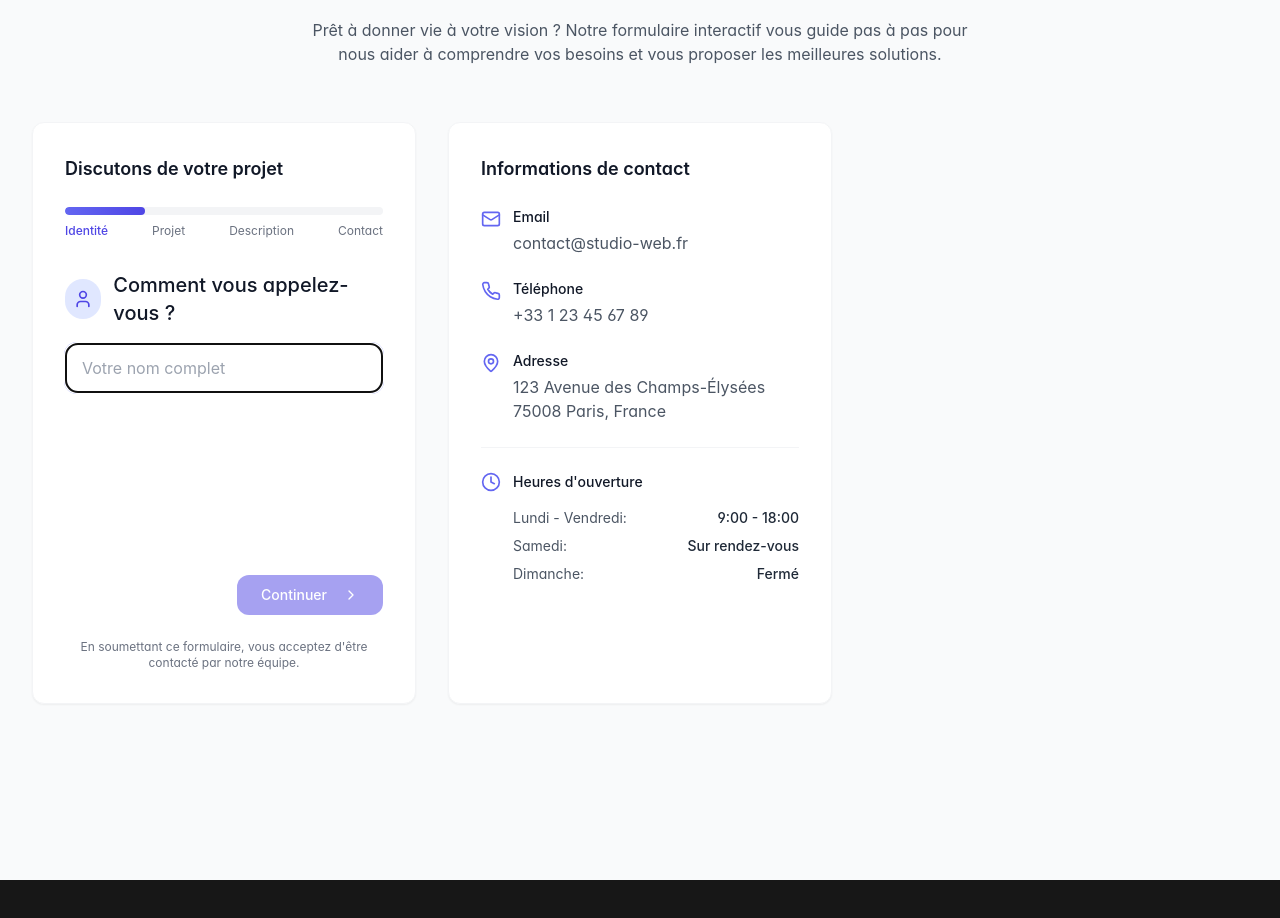
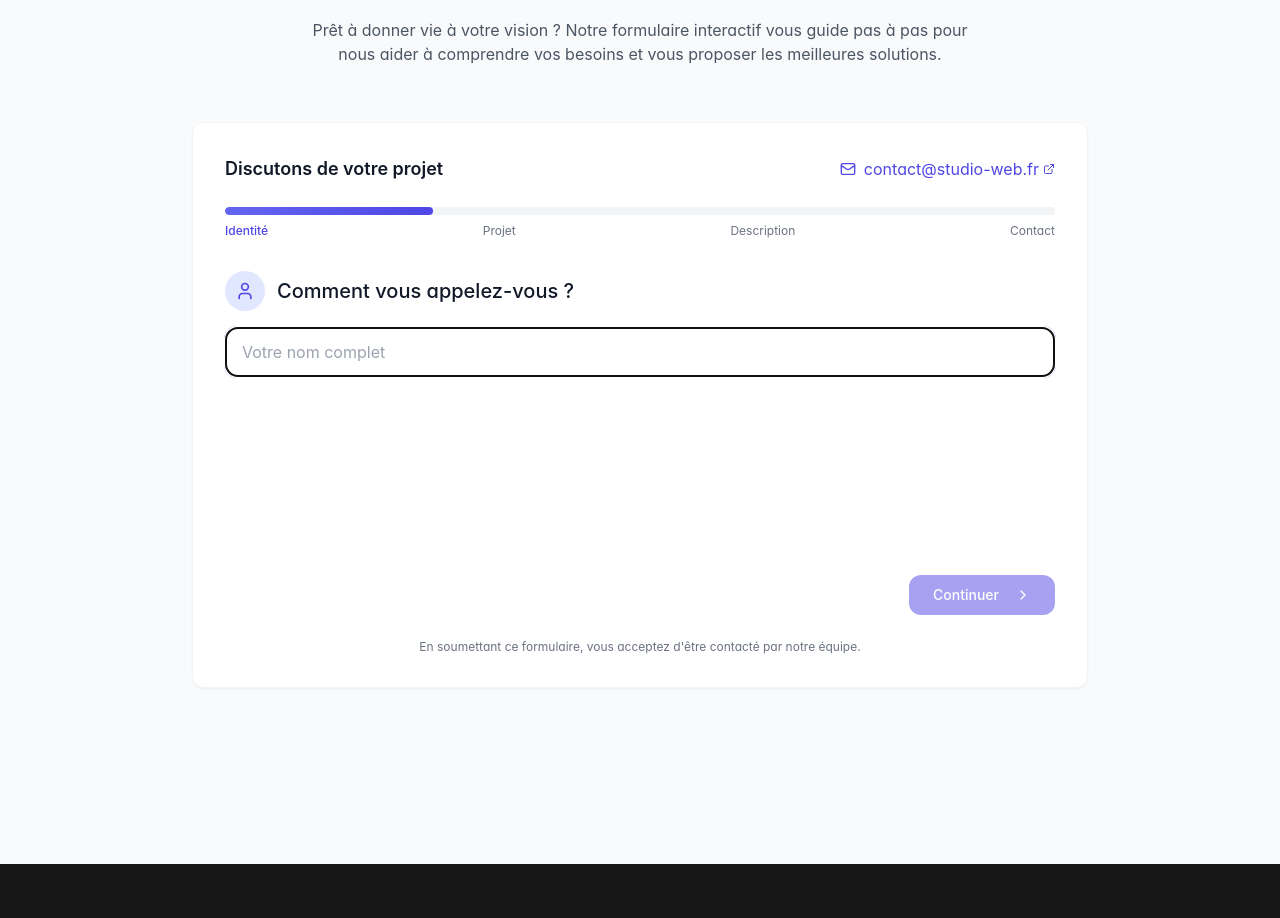
Before and after one commit to HelloEnkio/webdesign-nest-17, a React (Vite) app: page / in a window 1280 px wide. Shown: the part 5323-6241 px from the top of the page. Built offline with nearby package versions, Linux system fonts and the light colour scheme.

Commit message:
Fix: Contact form and remove contact info
- Remove contact info section.
- Fix contact form navigation.
- Add email to the contact form.

```diff
--- a/src/components/Contact.tsx
+++ b/src/components/Contact.tsx
@@ -2,13 +2,11 @@
 import React, { useEffect, useRef } from 'react';
 import ContactHeader from './contact/ContactHeader';
 import ContactForm from './contact/ContactForm';
-import ContactInfo from './contact/ContactInfo';
 import ContactStyles from './contact/ContactStyles';
 
 const Contact: React.FC = () => {
   const headerRef = useRef<HTMLDivElement>(null);
   const formRef = useRef<HTMLDivElement>(null);
-  const contactInfoRef = useRef<HTMLDivElement>(null);
 
   useEffect(() => {
     const observerHeader = new IntersectionObserver(
@@ -29,15 +27,6 @@ const Contact: React.FC = () => {
       { threshold: 0.1 }
     );
 
-    const observerInfo = new IntersectionObserver(
-      ([entry]) => {
-        if (entry.isIntersecting) {
-          contactInfoRef.current?.classList.add('animate-fade-up');
-        }
-      },
-      { threshold: 0.1 }
-    );
-
     if (headerRef.current) {
       observerHeader.observe(headerRef.current);
     }
@@ -46,14 +35,9 @@ const Contact: React.FC = () => {
       observerForm.observe(formRef.current);
     }
 
-    if (contactInfoRef.current) {
-      observerInfo.observe(contactInfoRef.current);
-    }
-
     return () => {
       if (headerRef.current) observerHeader.unobserve(headerRef.current);
       if (formRef.current) observerForm.unobserve(formRef.current);
-      if (contactInfoRef.current) observerInfo.unobserve(contactInfoRef.current);
     };
   }, []);
 
@@ -64,15 +48,10 @@ const Contact: React.FC = () => {
           <ContactHeader />
         </div>
 
-        <div className="grid grid-cols-1 lg:grid-cols-3 gap-8">
-          {/* Contact Form */}
-          <div ref={formRef} className="opacity-0">
+        <div>
+          {/* Contact Form - Now full width */}
+          <div ref={formRef} className="opacity-0 max-w-4xl mx-auto">
             <ContactForm />
-          </div>
-
-          {/* Contact Info */}
-          <div ref={contactInfoRef} className="opacity-0">
-            <ContactInfo />
           </div>
         </div>
       </div>
--- a/src/components/contact/ContactForm.tsx
+++ b/src/components/contact/ContactForm.tsx
@@ -1,7 +1,7 @@
 
 import React, { useState, useRef, useEffect } from 'react';
 import { Button } from '@/components/ui/button';
-import { Send, ChevronRight, ChevronLeft, Mail, Phone, User, MessageSquare } from 'lucide-react';
+import { Send, ChevronRight, ChevronLeft, Mail, Phone, User, MessageSquare, ExternalLink } from 'lucide-react';
 import { useToast } from "@/hooks/use-toast";
 import { cn } from "@/lib/utils";
 import { motion, AnimatePresence } from "framer-motion";
@@ -169,9 +169,19 @@ const ContactForm = () => {
   };
 
   return (
-    <div ref={formContainerRef} className="lg:col-span-2">
+    <div ref={formContainerRef}>
       <div className="bg-white rounded-xl shadow-sm border border-gray-100 p-6 sm:p-8 transition-all duration-300 hover:shadow-md">
-        <h3 className="text-lg font-semibold mb-6 text-gray-900">Discutons de votre projet</h3>
+        <div className="flex flex-col md:flex-row justify-between items-start md:items-center mb-6">
+          <h3 className="text-lg font-semibold text-gray-900">Discutons de votre projet</h3>
+          <a
+            href="mailto:contact@studio-web.fr"
+            className="flex items-center text-indigo-600 hover:text-indigo-700 transition-colors mt-2 md:mt-0"
+          >
+            <Mail className="w-4 h-4 mr-2" />
+            contact@studio-web.fr
+            <ExternalLink className="w-3 h-3 ml-1" />
+          </a>
+        </div>
 
         {/* Barre de progression */}
         <div className="mb-8">
```
